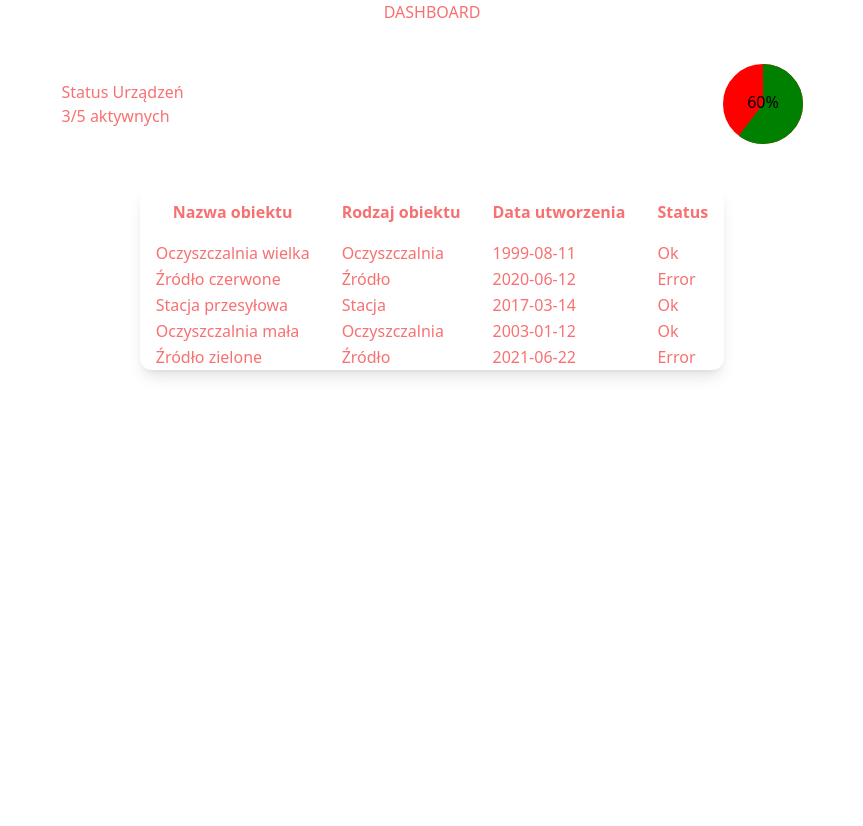
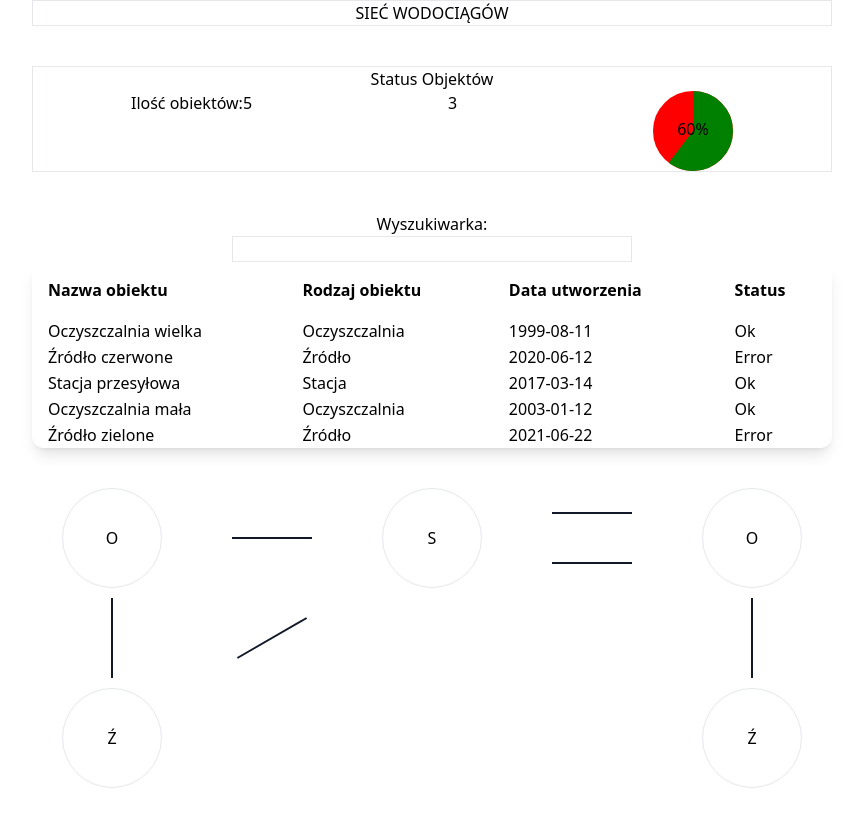
Before and after one commit to Davee89/Hydro-task-dashboard, a React (Vite) app: page / in a window 1280 px wide. Shown: the whole page, without its empty margins (208-1071 px from the left). Before the commit the page ends 800 px from the top, so only its background shows below. Built offline with nearby package versions, Linux system fonts and the light colour scheme.

Commit message:
basic interface added

```diff
--- a/src/App.tsx
+++ b/src/App.tsx
@@ -1,9 +1,11 @@
 import Dashboard from './components/Dashboard/Dashboard';
+import Interface from './components/Interface/Interface';
 
 const App = () => {
   return (
-    <div className="text-red-400">
+    <div className="max-w-[800px] mx-auto">
       <Dashboard />
+      <Interface />
     </div>
   );
 };
--- a/src/components/Dashboard/Dashboard.tsx
+++ b/src/components/Dashboard/Dashboard.tsx
@@ -6,17 +6,16 @@ const Dashboard = () => {
   const objectsAmount = objects.length;
   const activeObjectsAmount = objects.filter(object => object.status).length;
   return (
-    <div className="mx-auto flex flex-col gap-10">
-      <h1 className="text-center uppercase">Dashboard</h1>
-      <div className="flex justify-around items-center">
-        <div>
-          <h2>Status Urządzeń</h2>
+    <div className="flex flex-col gap-10">
+      <h1 className="text-center uppercase border">Sieć wodociągów</h1>
+      <div className="flex flex-col border">
+        <h2 className="self-center">Status Objektów</h2>
+        <div className="flex justify-around">
           <p>
+            Ilość obiektów:
+            {objectsAmount}
+          </p>
           {activeObjectsAmount}
-            <span>/{objectsAmount} aktywnych</span>
-          </p>
-        </div>
-        <div>
           <CircularProgressbar
             className="w-20"
             text={`${(activeObjectsAmount / objectsAmount) * 100}%`}
@@ -33,12 +32,18 @@ const Dashboard = () => {
           />
         </div>
       </div>
-      <table className="mx-auto shadow-lg px-4 rounded-xl">
+
+      <div className="flex flex-col">
+        <label htmlFor="searchBar" className="self-center">
+          Wyszukiwarka:
+        </label>
+        <input type="text" name="searchBar" className="border w-[50%] self-center" />
+        <table className="mx-auto shadow-lg px-4 rounded-xl w-[100%]">
           <tr>
-          <td className="text-center p-4 font-bold">Nazwa obiektu</td>
-          <td className="text-center p-4 font-bold">Rodzaj obiektu</td>
-          <td className="text-center p-4 font-bold">Data utworzenia</td>
-          <td className="text-center p-4 font-bold">Status</td>
+            <td className="p-4 font-bold hover:bg-slate-300 cursor-pointer">Nazwa obiektu</td>
+            <td className="p-4 font-bold hover:bg-slate-300 cursor-pointer">Rodzaj obiektu</td>
+            <td className="p-4 font-bold hover:bg-slate-300 cursor-pointer">Data utworzenia</td>
+            <td className="p-4 font-bold hover:bg-slate-300 cursor-pointer">Status</td>
           </tr>
           {objects.map(object => (
             <tr>
@@ -50,6 +55,7 @@ const Dashboard = () => {
           ))}
         </table>
       </div>
+    </div>
   );
 };
 
--- /dev/null
+++ b/src/components/Interface/Interface.tsx
@@ -0,0 +1,23 @@
+import Object from '../Object/Object';
+
+const Interface = () => {
+  return (
+    <div className="grid grid-cols-5 grid-rows-3 items-center justify-items-center my-10">
+      <Object text="O" classname="col-[1/2] row-[1/2]" />
+      <Object text="S" classname="col-[3/4] row-[1/2]" />
+      <Object text="O" classname="col-[5/6] row-[1/2]" />
+      <Object text="Ź" classname="col-[1/2] row-[3/4]" />
+      <Object text="Ź" classname="col-[5/6] row-[3/4]" />
+      <hr className="w-[50%] h-[2px] bg-gray-900 border-0 dark:bg-gray-700 row-[1/2] col-[2/3]" />
+      <div className="row-[1/2] col-[4/5] w-full h-full flex flex-col justify-around items-center">
+        <hr className="w-[50%] h-[2px] bg-gray-900 border-0 dark:bg-gray-700 " />
+        <hr className="w-[50%] h-[2px] bg-gray-900 border-0 dark:bg-gray-700 " />
+      </div>
+      <hr className="rotate-90 w-[50%] h-[2px] bg-gray-900 border-0 dark:bg-gray-700 row-[2/3] col-[1/2] " />
+      <hr className="rotate-[150deg] w-[50%] h-[2px] bg-gray-900 border-0 dark:bg-gray-700 row-[2/3] col-[2/3]" />
+      <hr className="rotate-90 w-[50%] h-[2px] bg-gray-900 border-0 dark:bg-gray-700 row-[2/3] col-[5/6]" />
+    </div>
+  );
+};
+
+export default Interface;
--- /dev/null
+++ b/src/components/Object/Object.tsx
@@ -0,0 +1,14 @@
+type Props = {
+  text: string;
+  classname: string;
+};
+
+const Object = ({ text, classname }: Props) => {
+  return (
+    <button className={`border w-[100px] h-[100px] rounded-full hover:bg-slate-300 hover:text-white ${classname}`}>
+      {text}
+    </button>
+  );
+};
+
+export default Object;
```
Also changed, not shown: public/pipe.png (added). Lines whose indentation alone changed are shown as unchanged.
